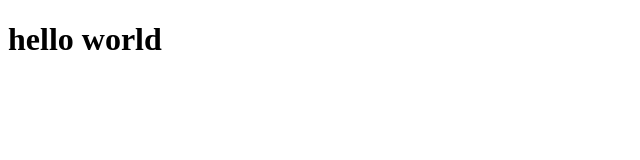
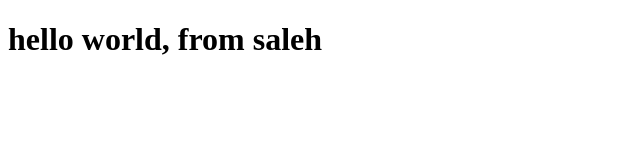
Before and after one commit to Saleh-1998/bootcamp2020, a plain HTML site: page index.html in a window 1280 px wide. Shown: the whole page, without its empty margins (0-640 px from the left). Drawn offline with Linux system fonts and the light colour scheme.

Commit message:
adding name
change my code

```diff
--- a/index.html
+++ b/index.html
@@ -6,6 +6,6 @@
     <title>Document</title>
 </head>
 <body>
-    <h1> hello world</h1>
+    <h1> hello world, from saleh</h1>
 </body>
 </html>
```
